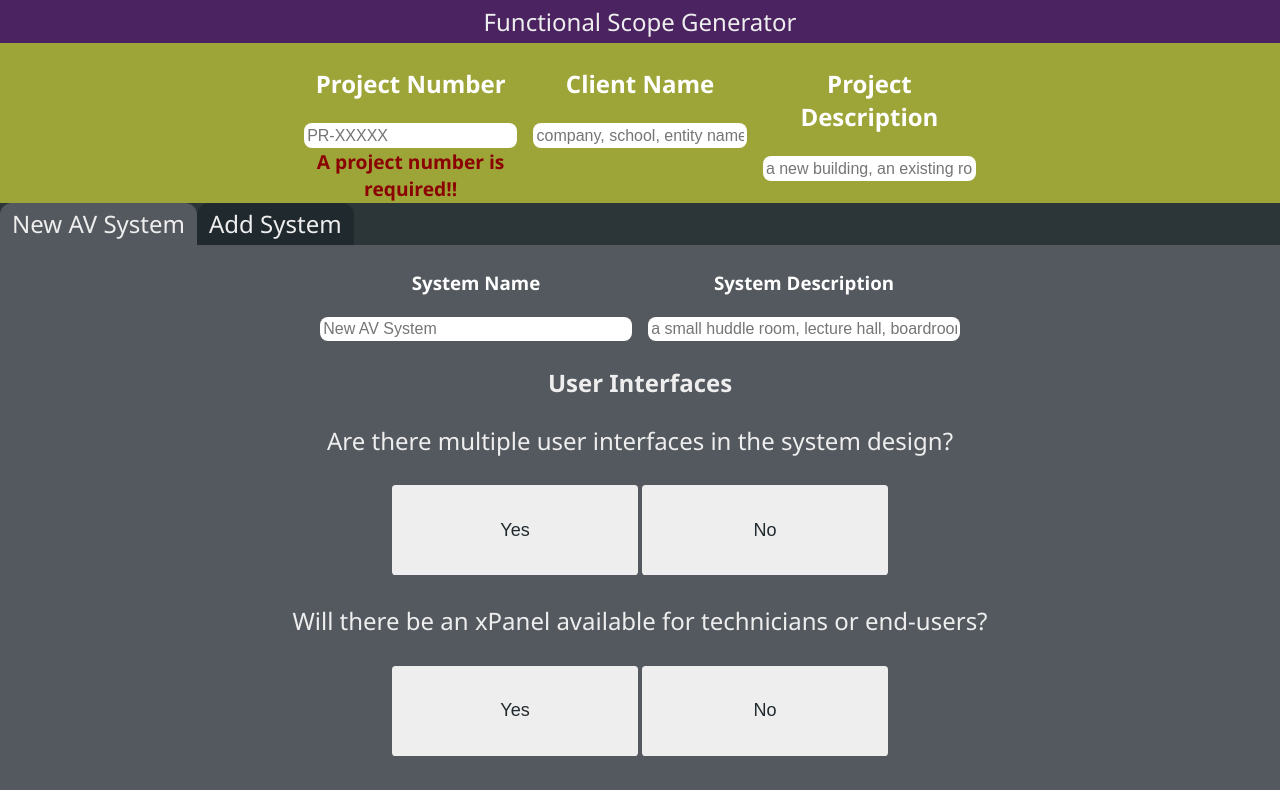
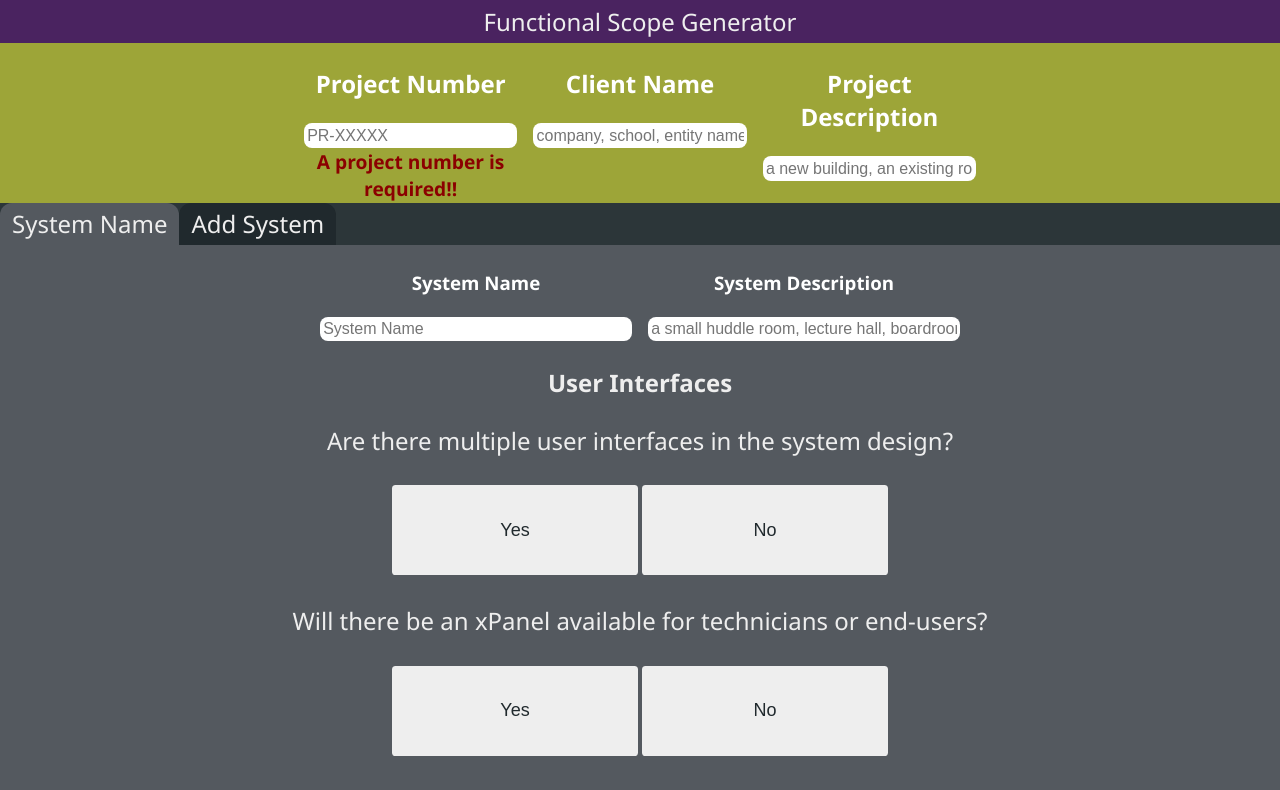
Before and after one commit to ryanjblajda/scope-generator, an Angular app: page / in a window 1280 px wide. Shown: the top 790 px of the page. Built offline with nearby package versions, Linux system fonts and the light colour scheme.

Commit message:
changed system name default

```diff
--- a/src/app/components/classes/classes.ts
+++ b/src/app/components/classes/classes.ts
@@ -22,7 +22,7 @@ export class Answer {
 
 export class System {
     questions:QuestionList | QuestionList = new QuestionList;
-    name:string | string = "New AV System";
+    name:string | string = "System Name";
     description:string | string = 'a small huddle room, lecture hall, boardroom';
     customDetails:string | string = 'custom requirements';
 }
```
